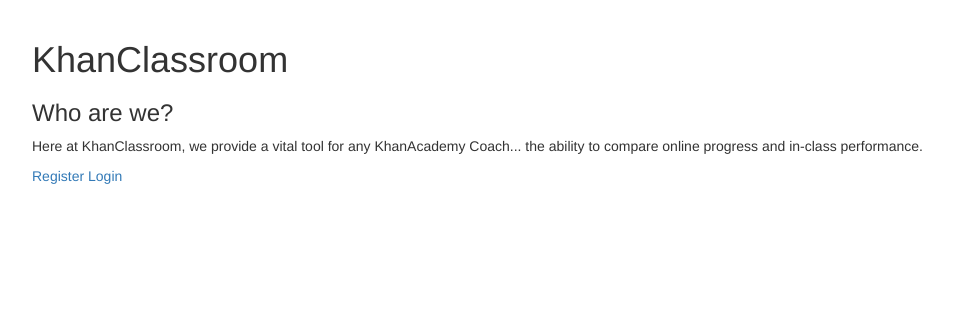
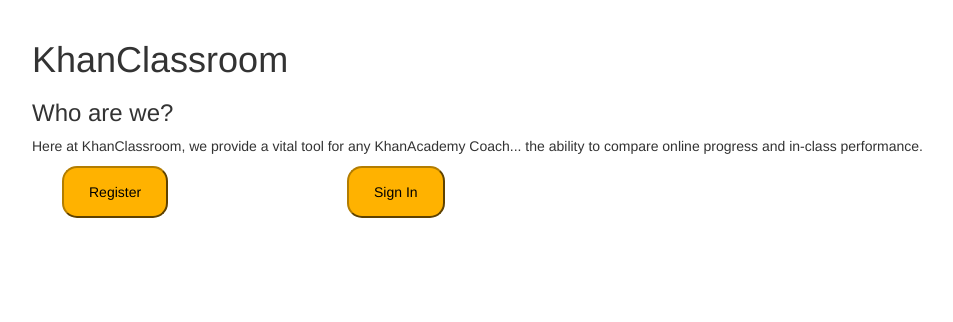
Before and after one commit to obettaglio/hb-project, a Flask app: page / in a window 1280 px wide. Shown: the part 52-374 px from the top of the page, without its empty margins (38-991 px from the left). Run offline with Flask 2, Linux system fonts and the light colour scheme; some libraries are stand-ins or nearby versions.

Commit message:
Embedded functioning d3-test to exam-individual. Added register and login functionality to homepage rather than separate routes.

```diff
--- a/static/index.css
+++ b/static/index.css
@@ -2,8 +2,22 @@
 #add-student-to-new-class-form,
 #add-student-to-roster-form,
 #add-exam-form,
-#add-score-form {
+#add-score-form,
+.register-on-homepage,
+.login-on-homepage {
     visibility: hidden;
+}
+
+#register-on-homepage-button,
+#login-on-homepage-button {
+    color: #000;
+    background-color: #ffb200;
+    padding: 14px 25px;
+    border: 2px outset #b37d00;
+    border-radius: 15px;
+    text-align: center;
+    text-decoration: none;
+    display: inline-block;
 }
 
 #complete-class {
--- a/templates/base.html
+++ b/templates/base.html
@@ -73,10 +73,16 @@
 
   <script src="https://code.jquery.com/jquery.js"></script>
   <script src="https://maxcdn.bootstrapcdn.com/bootstrap/3.3.7/js/bootstrap.min.js"></script>
+  <script src='/static/js/homepage.js'></script>
   <script src='/static/js/classroom.js'></script>
   <script src='/static/js/create-class.js'></script>
   <script src='/static/js/student-roster.js'></script>
   <script src='/static/js/exam-individual.js'></script>
+  <script>
+    // function resizeIframe(obj) {
+    //   obj.style.height = obj.contentWindow.document.body.scrollHeight + 'px';
+    // }
+  </script>
 
 </body>
 </html>
--- a/templates/exam-individual.html
+++ b/templates/exam-individual.html
@@ -60,7 +60,9 @@
   </div>
   <div class='col-lg-8'>
 
-    <iframe src="/d3-test-easy" width="700" height="335" seamless frameBorder="0" scrolling="no"></iframe>
+    <iframe src="/d3-test" width="1000px" height="700px" seamless frameBorder="0" scrolling="no"></iframe>
+    <!-- <iframe src="/d3-test" seamless frameBorder="0" scrolling="no" onload="resizeIframe(this)"></iframe> -->
+    <!-- <iframe id='iframe1' src="/d3-test" frameborder="0" style="overflow: hidden; height: 100%; width: 100%; position: absolute;" height="100%" width="100%"></iframe> -->
 
   </div>
 </div>
--- a/templates/homepage.html
+++ b/templates/homepage.html
@@ -10,9 +10,29 @@
 
 <p id='app-description'>Here at KhanClassroom, we provide a vital tool for any KhanAcademy Coach... the ability to compare online progress and in-class performance.</p>
 
-<a href="/register">Register</a>
+<div class='container'>
 
-<a href="/login">Login</a>
+  <div class='col-lg-3'>
+    <a href="/register" id='register-on-homepage-button'>Register</a><br>
+    <p class='register-on-homepage'>We keep it simple. Just connect your Khan Academy account!</p>
+
+    <form action='/register' method='post' id='khan-register-form' class='register-on-homepage'>
+        <input type='submit' id='khan-register-submit' value='Sign in to Khan Academy'>
+    </form>
+  </div>
+
+  <div class='col-lg-3'>
+    <a href="/login" id='login-on-homepage-button'>Sign In</a><br>
+    <form action='/login' method='post' id='login-form' class='login-on-homepage'>
+      <label>Email: </label>
+      <input type='text' name='email'><br>
+      <label>Password: </label>
+      <input type='text' name='password'><br>
+      <input type='submit' value='Login'>
+    </form>
+  </div>
+
+</div>
 
 
 {% endblock %}
```
Also changed, not shown: static/js/homepage.js (added, +59 -0 lines), templates/d3-test.html (+11 -8 lines).
